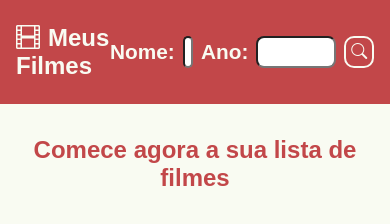
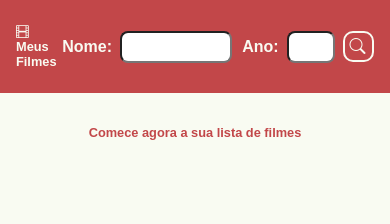
Before and after one commit to TsukBS/Meus-Filmes, a plain HTML site: page index.html in a window 390 px wide. Drawn offline with nearby package versions, Linux system fonts and the light colour scheme.

Commit message:
Responsividade para celular

```diff
--- a/style.css
+++ b/style.css
@@ -134,3 +134,150 @@ main {
     background-color: var(--light-secondary);
     color: var(--lightest-color);
 }
+
+
+
+@media screen and (max-width: 480px){
+    :root {
+        --primary-color: #C24749;
+        --light-primary: #B9929F;
+        --lightest-color: #F9FBF2;
+        --secondary-color: #390040;
+        --light-secondary: #730071;
+    }
+
+    *{
+        box-sizing: border-box;
+        margin: 0;
+        padding: 0;
+        font-family: sans-serif;
+    }
+
+    body{
+        display: flex;
+        flex-direction: column;
+        min-height: 100dvh;
+    }
+
+    button{
+        all: unset;
+        cursor: pointer;
+    }
+
+    header {
+        display: flex;
+        justify-content: space-between;
+        align-items: center;
+        padding: 1.5rem 1rem;
+        background-color: var(--primary-color);
+        color: var(--lightest-color);
+    }
+
+    #search-container {
+        display: flex;
+        align-items: center;
+        width: 100%;
+        justify-content: flex-end;
+    }
+
+    h2{
+        font-size: 0.8rem;
+
+    }
+
+    header > h2  > i {
+        margin-right: 0.5rem;
+    }
+
+    .movie-name-wrapper{
+        width: 65%;
+        display: flex;
+        align-items: center;
+
+    }
+
+    .movie-year-wrapper{
+        /*width: 30%;*/
+        display: flex;
+        align-items: center;
+    }
+
+    .movie-year-wrapper > input {
+        max-width: 3rem;
+    }
+
+    .movie-name-wrapper > input {
+        width: 7rem;
+    }
+
+    .movie-name-wrapper > input, .movie-year-wrapper > input {
+        margin: 0 0.5rem;
+        border-radius: 8px;
+        padding: 0.3rem 0.2rem;
+        font-weight: bold;
+        height: 2rem;
+        font-size: 0.8em;
+    }
+
+    .movie-name-wrapper > label, .movie-year-wrapper > label {
+        font-weight: bold;
+        font-size: 1em;
+    }
+
+    #search-button {
+        width: 20px;
+        padding: 0.3rem;
+        border: 2px solid var(--lightest-color);
+        border-radius: 10px;
+    }
+
+    #search-button:focus, #search-button:hover {
+        background-color: var(--light-primary);
+    }
+
+    main {
+        text-align: center;
+        padding: 2rem;
+        background-color: var(--lightest-color);
+        color: var(--primary-color);
+        flex-grow: 1;
+    }
+
+    #movie-list{
+        display: flex;
+        flex-wrap: wrap;
+        justify-content: center;
+        gap: 2rem;
+        margin-top: 1rem;
+
+
+    }
+
+    #movie-list article{
+        display: flex;
+        flex-direction: column;
+        justify-content: space-between;
+    }
+
+    #movie-list article > img{
+        border-radius: 10px;
+        margin-bottom: 0.5rem;
+    }
+
+    .remove-button{
+        border: 3px solid var(--secondary-color);
+        padding: 0.3rem 0;
+        width: 100%;
+        border-radius: 10px;
+        font-weight: bold;
+        box-shadow: 1px 1px 10px black;
+        color: var(--secondary-color);
+    }
+
+    .remove-button:focus,
+    .remove-button:hover{
+        background-color: var(--light-secondary);
+        color: var(--lightest-color);
+    }
+
+}
```
Also changed, not shown: README.md (deleted).
